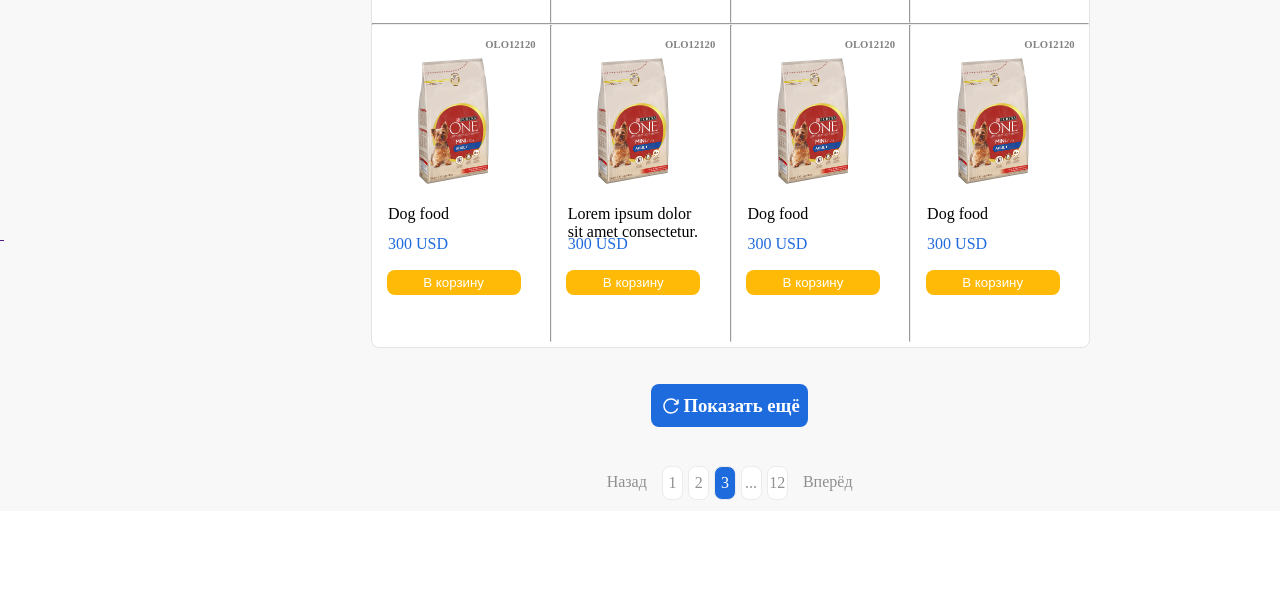
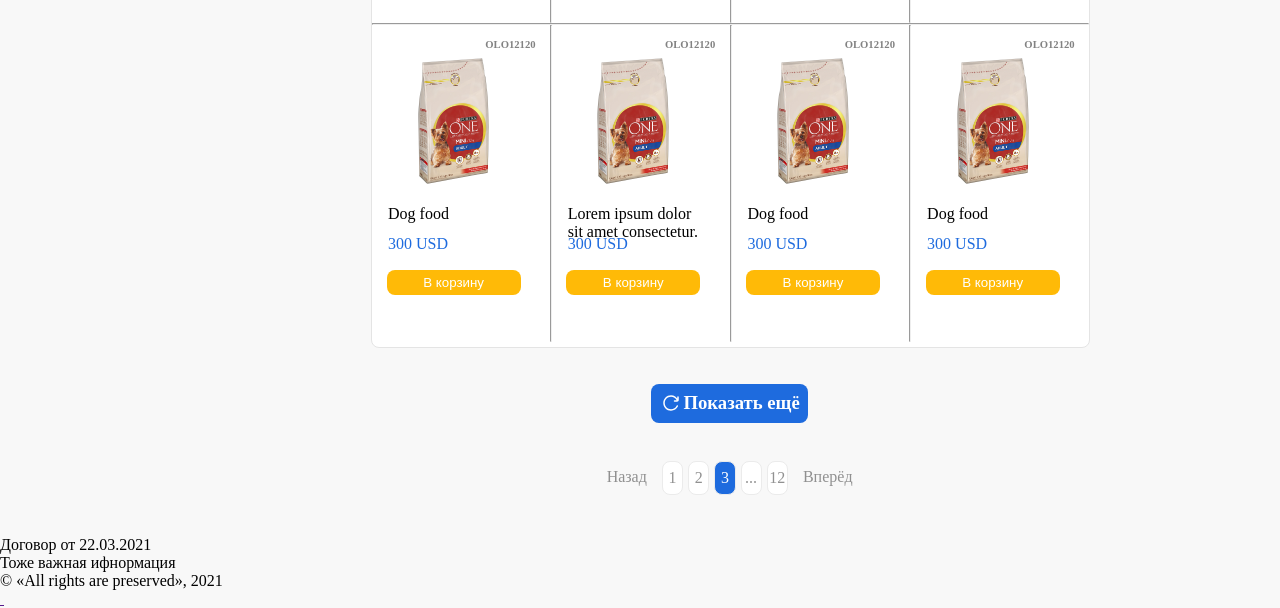
Before and after one commit to Demoniolik/Individual-Assignment-Web, a PHP site: page / in a window 1280 px wide. Shown: the part 1197-1805 px from the top of the page. Before the commit the page ends 1697 px from the top, so only its background shows below. Run offline with PHP 8.4, Linux system fonts and the light colour scheme.

Commit message:
Bug fixed

```diff
--- a/index.html
+++ b/index.html
@@ -256,9 +256,9 @@
     <footer>
         <div class="general_data">
             <div class="footer_logo"></div>
-            <p></p>
-            <p></p>
-            <p></p>
+            <p>Договор от 22.03.2021</p>
+            <p>Тоже важная ифнормация</p>
+            <p>© «All rights are preserved», 2021</p>
         </div>
         <div class="pages_of_site_container">
             <h3></h3>
--- a/styles/style.css
+++ b/styles/style.css
@@ -251,13 +251,11 @@
 
 .main_container {
     width: 70vw;
-    height: 100vh;
     margin: 3% auto;
 }
 
 .main__container__content {
     width: 100%;
-    height: 120%;
     display: flex;
     flex-direction: row;
 }
@@ -311,7 +309,7 @@
 
 .products {
     width: 100%;
-    height: 100%;
+    height: 120vh;
     background-color: #fff;
     border-radius: 8px;
     border: 1px solid #E4E4E4;
@@ -427,3 +425,7 @@
 .paginator a:last-child {
     margin-left: 5%;
 }
+
+footer {
+
+}
```
